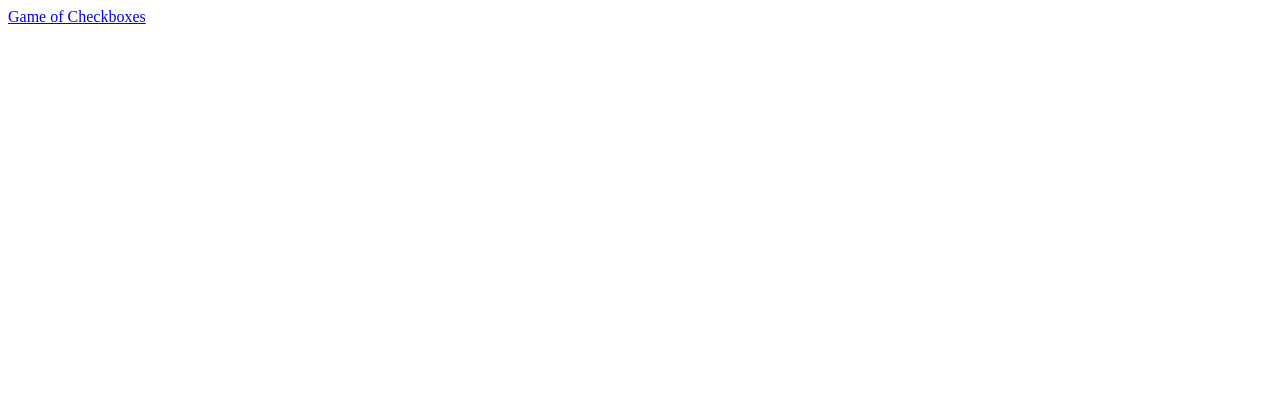
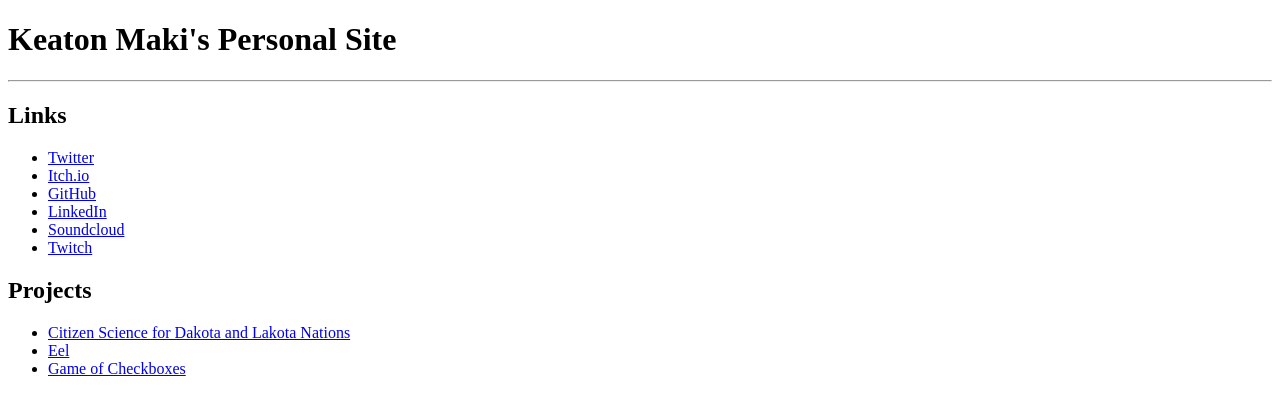
Before and after one commit to krooton/krooton.github.io, a plain HTML site: page index.html in a window 1280 px wide. Drawn offline with Linux system fonts and the light colour scheme.

Commit message:
Links to socials and projects

```diff
--- a/index.html
+++ b/index.html
@@ -3,9 +3,31 @@
 <head>
     <meta charset="UTF-8">
     <meta name="viewport" content="width=device-width, initial-scale=1.0">
-    <title>Krooton</title>
+    <style src=""></style>
+    <title>KEATON</title>
 </head>
 <body>
-    <a href="projects/gameoflife.html">Game of Checkboxes</a>
+    <h1>Keaton Maki's Personal Site</h1>
+    <hr/>
+    <h2>Links</h2>
+    <ul>
+        <li><a href="https://x.com/keatongm" target="_blank">Twitter</a></li>
+        <li><a href="https://krooton.itch.io/" target="_blank">Itch.io</a></li>
+        <li><a href="https://github.com/krooton" target="_blank">GitHub</a></li>
+        <li><a href="https://www.linkedin.com/in/keaton-maki/" target="_blank">LinkedIn</a></li>
+        <li><a href="https://soundcloud.com/neutral_air" target="_blank">Soundcloud</a></li>
+        <li><a href="https://www.twitch.tv/kr00ton" target="_blank">Twitch</a></li>
+    </ul>
+    <h2>Projects</h2>
+    <ul>
+        <li><a
+            href="https://arcs.center/citizen-science-for-dakota-and-lakota-nations/"
+            target="_blank"
+            >
+            Citizen Science for Dakota and Lakota Nations
+        </a></li>
+        <li><a href="https://krooton.itch.io/eel" target="_blank">Eel</a></li>
+        <li><a href="projects/gameoflife.html">Game of Checkboxes</a></li>
+    </ul>
 </body>
 </html>
```
